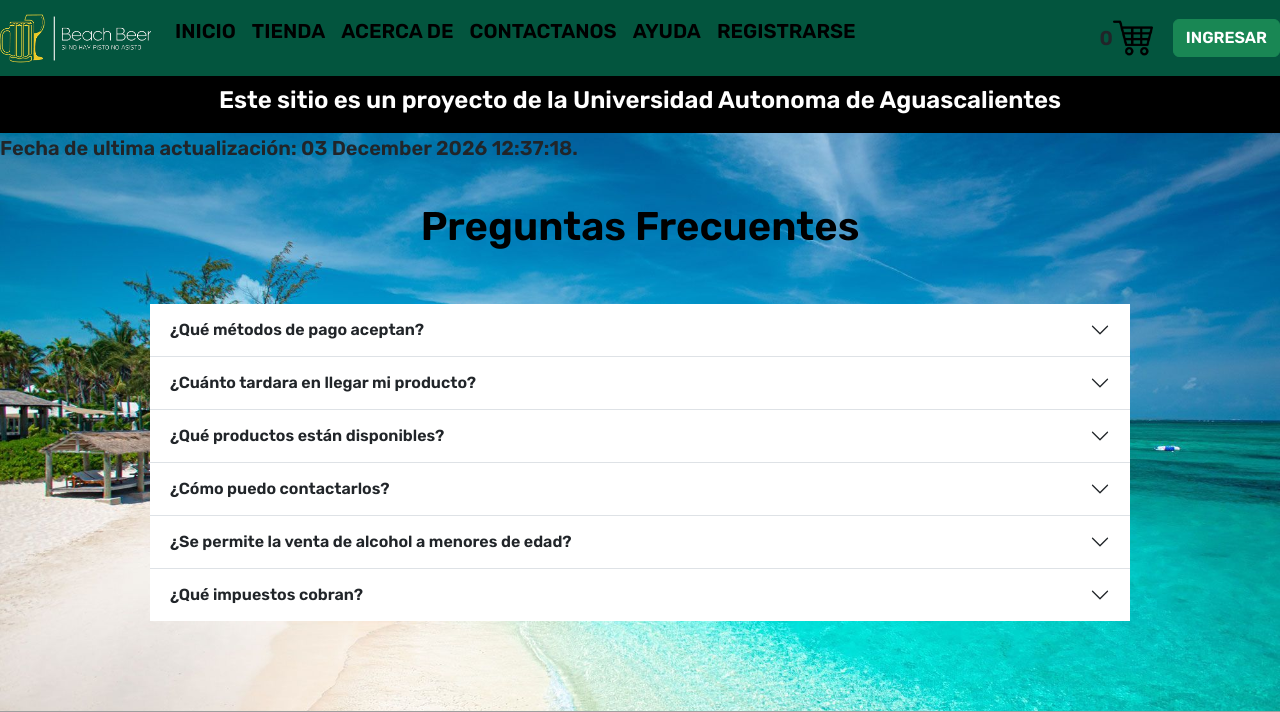
After one commit to danielpredel/beachbeerFinal, a PHP site: page /ayuda.php in a window 1280 px wide. The commit adds this page. Shown: the top 712 px of the page. Run offline with PHP 8.4, Linux system fonts and the light colour scheme; some libraries are stand-ins or nearby versions; grey boxes are pictures that could not be loaded.

Commit message:
Agregue archivos como el de ayuda y estilosayuda, además modifiqué el archivo de Ajax, el del footer, el de estilos contactanos, envío contacto

```diff
--- /dev/null
+++ b/ayuda.php
@@ -0,0 +1,114 @@
+<?php
+    include "head.php";
+?>
+<!DOCTYPE html>
+<html lang="en">
+<head>
+    <meta charset="UTF-8">
+    <meta http-equiv="X-UA-Compatible" content="IE=edge">
+    <meta name="viewport" content="width=device-width, initial-scale=1.0">
+    <title>Ayuda</title>
+    <link href="https://cdn.jsdelivr.net/npm/bootstrap@5.2.3/dist/css/bootstrap.min.css" rel="stylesheet"
+    integrity="sha384-rbsA2VBKQhggwzxH7pPCaAqO46MgnOM80zW1RWuH61DGLwZJEdK2Kadq2F9CUG65" crossorigin="anonymous">
+    <link rel="stylesheet" href="css/estilosAyuda.css">
+</head>
+<body>
+    <div class="contenedorPrincipal">
+        <h1 class="ayud">Preguntas Frecuentes</h1>
+        <br>
+        <br>
+        <div class="accordion accordion-flush" id="accordionFlushExample">
+            <div class="accordion-item">
+                <h2 class="accordion-header" id="flush-headingOne">
+                    <button class="accordion-button collapsed" type="button" data-bs-toggle="collapse" data-bs-target="#flush-collapseOne" aria-expanded="false" aria-controls="flush-collapseOne">
+                        ¿Qué métodos de pago aceptan?
+                    </button>
+                </h2>
+                <div id="flush-collapseOne" class="accordion-collapse collapse" aria-labelledby="flush-headingOne" data-bs-parent="#accordionFlushExample">
+                    <div class="accordion-body" id="pregunta1">
+                        <ul>
+                            <li>Tarjetas de Crédito: VISA, MasterCard, American Express</li>
+                            <li>Tarjetas de débito: DISCOVER, PayPal, VISA</li>
+                            <li>Pago en efectivo: OXXO, 7ELEVEN, CIRCLE K</li>
+                            <li>Pago en banco: Santander, BBVA, citibanamex</li>
+                        </ul>
+                    </div>
+                </div>
+            </div>
+            <div class="accordion-item">
+                <h2 class="accordion-header" id="flush-headingTwo">
+                    <button class="accordion-button collapsed" type="button" data-bs-toggle="collapse" data-bs-target="#flush-collapseTwo" aria-expanded="false" aria-controls="flush-collapseTwo">
+                        ¿Cuánto tardara en llegar mi producto?
+                    </button>
+                </h2>
+                <div id="flush-collapseTwo" class="accordion-collapse collapse" aria-labelledby="flush-headingTwo" data-bs-parent="#accordionFlushExample">
+                    <div class="accordion-body" id="pregunta2">
+                        El tiempo que tarda el envío dependerá del prestador de servicios de paquetería y a tu cercanía con nuestras instalaciones, si vives dentro
+                        de la Republica Mexicana el envío puede tomar desde 3 a 5 días.
+                    </div>
+                </div>
+            </div>
+            <div class="accordion-item">
+                <h2 class="accordion-header" id="flush-headingThree">
+                    <button class="accordion-button collapsed" type="button" data-bs-toggle="collapse" data-bs-target="#flush-collapseThree" aria-expanded="false" aria-controls="flush-collapseThree">
+                        ¿Qué productos están disponibles?
+                    </button>
+                </h2>
+                <div id="flush-collapseThree" class="accordion-collapse collapse" aria-labelledby="flush-headingThree" data-bs-parent="#accordionFlushExample">
+                    <div class="accordion-body" id="pregunta3">
+                    Todos los productos que se muestran en nuestra tienda y tienen stock están disponibles para su compra.
+                    </div>
+                </div>
+            </div>
+            <div class="accordion-item">
+                <h2 class="accordion-header" id="flush-headingFour">
+                    <button class="accordion-button collapsed" type="button" data-bs-toggle="collapse" data-bs-target="#flush-collapseFour" aria-expanded="false" aria-controls="flush-collapseFour">
+                        ¿Cómo puedo contactarlos?
+                    </button>
+                </h2>
+                <div id="flush-collapseFour" class="accordion-collapse collapse" aria-labelledby="flush-headingFour" data-bs-parent="#accordionFlushExample">
+                    <div class="accordion-body" id="pregunta4">
+                        <ul>
+                            <li>Email: beachbeer082@gmail.com</li>
+                            <li>Tel: 4494189869</li>
+                            <li>Dirección: Av. Francisco I. Madero 123, Zona Centro, 20000 Aguascalientes, Ags.</li>
+                        </ul>
+                    </div>
+                </div>
+            </div>
+            <div class="accordion-item">
+                <h2 class="accordion-header" id="flush-headingFive">
+                    <button class="accordion-button collapsed" type="button" data-bs-toggle="collapse" data-bs-target="#flush-collapseFive" aria-expanded="false" aria-controls="flush-collapseFive">
+                        ¿Se permite la venta de alcohol a menores de edad?
+                    </button>
+                </h2>
+                <div id="flush-collapseFive" class="accordion-collapse collapse" aria-labelledby="flush-headingFive" data-bs-parent="#accordionFlushExample">
+                    <div class="accordion-body" id="pregunta5">
+                        No, la venta de alcohol esta prohibida para menores de edad y se requiere una identificación oficial para su compra.
+                    </div>
+                </div>
+            </div>
+            <div class="accordion-item">
+                <h2 class="accordion-header" id="flush-headingSix">
+                    <button class="accordion-button collapsed" type="button" data-bs-toggle="collapse" data-bs-target="#flush-collapseSix" aria-expanded="false" aria-controls="flush-collapseSix">
+                        ¿Qué impuestos cobran?
+                    </button>
+                </h2>
+                <div id="flush-collapseSix" class="accordion-collapse collapse" aria-labelledby="flush-headingSix" data-bs-parent="#accordionFlushExample">
+                    <div class="accordion-body" id="pregunta6">
+                        Cobramos de impuestos el IVA del 5% de la suma del costo de los productos más el envío
+                    </div>
+                </div>
+            </div>
+        </div>
+    </div>
+    <div>
+        <iframe src="https://www.google.com/maps/embed?pb=!1m18!1m12!1m3!1d3702.3769632783897!2d-102.29735748573928!3d21.88155516349525!2m3!1f0!2f0!3f0!3m2!1i1024!2i768!4f13.1!3m3!1m2!1s0x8429ee7ca61d5813%3A0xd5c973c65f839335!2sAv.%20Francisco%20I.%20Madero%20123%2C%20Zona%20Centro%2C%2020000%20Aguascalientes%2C%20Ags.!5e0!3m2!1ses-419!2smx!4v1670001749694!5m2!1ses-419!2smx" width="100%" height="450" style="border:0;" allowfullscreen="" loading="lazy" referrerpolicy="no-referrer-when-downgrade"></iframe>
+    </div>
+    <script src="https://cdn.jsdelivr.net/npm/bootstrap@5.2.3/dist/js/bootstrap.min.js" integrity="sha384-cuYeSxntonz0PPNlHhBs68uyIAVpIIOZZ5JqeqvYYIcEL727kskC66kF92t6Xl2V" crossorigin="anonymous"></script>
+    <?php
+        include "footer.php";
+    ?>
+
+</body>
+</html>
--- /dev/null
+++ b/css/estilosAyuda.css
@@ -0,0 +1,16 @@
+.contenedorPrincipal {
+    font-size: 15px;
+    font-family: 'Rubik';
+    font-style: normal;
+    font-weight: 600;
+    margin: 0 auto;
+    margin: 100px;
+    margin-top: 30px;
+    margin-bottom: 40px;
+    padding: 50px;
+    padding-top: 10px;
+}
+.ayud {
+    text-align: center;;
+    color: black;
+}
--- a/css/estilosContactanos.css
+++ b/css/estilosContactanos.css
@@ -6,7 +6,7 @@
 
 .titulo {
     text-align: center;
-    color: white;
+    color: black;
 }
 .mensaj {
     text-align: center;
--- a/footer.php
+++ b/footer.php
@@ -63,7 +63,7 @@
                     <a href="#">
                         <p class="envio">Envío y devoluciones </p>
                     </a>
-                    <a href="#">
+                    <a href="ayuda.php">
                         <p class="pregunta">Preguntas frecuentes</p>
                     </a>
                     <a href="#">
```
